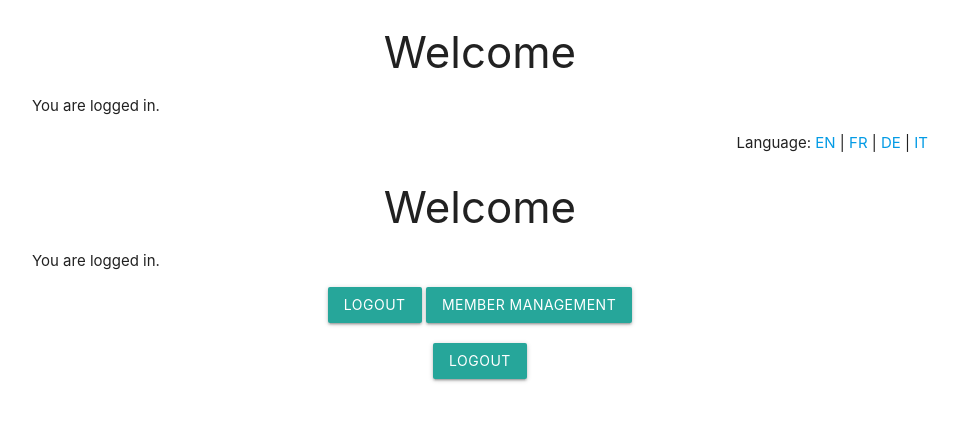
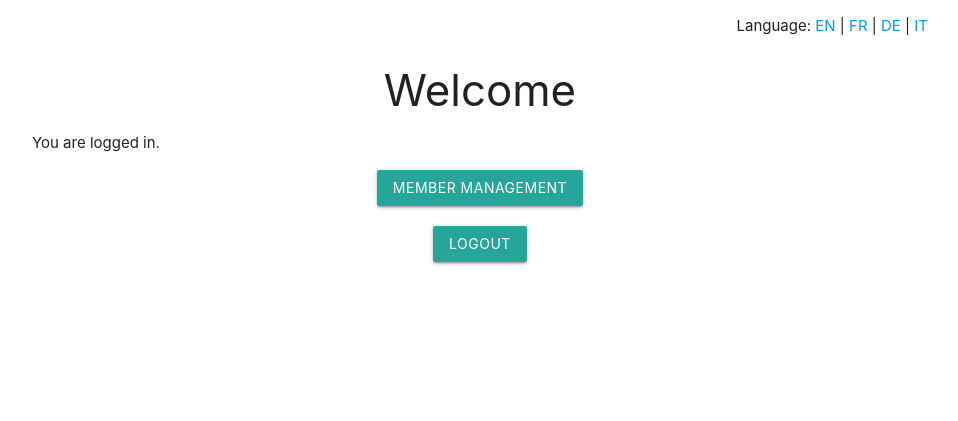
Before and after one commit to dducret/App.CVLG, a PHP site: page /dashboard.php in a window 1280 px wide. Shown: the top 421 px of the page, without its empty margins (160-1118 px from the left). Run offline with PHP 8.4, Linux system fonts and the light colour scheme; the visitor is signed in with stand-in values (Sample User, id 1).

Commit message:
Update dashboard.php

```diff
--- a/public/dashboard.php
+++ b/public/dashboard.php
@@ -10,13 +10,10 @@ if (!isset($_SESSION['user_id'])) {
 <html>
 <head>
     <meta charset="UTF-8">
-    <title>Dashboard</title>
     <title><?= t('welcome') ?></title>
     <link href="https://cdnjs.cloudflare.com/ajax/libs/materialize/1.0.0/css/materialize.min.css" rel="stylesheet">
 </head>
 <body class="container">
-    <h3 class="center-align">Welcome</h3>
-    <p>You are logged in.</p>
     <p class="right-align">
         <?= t('language') ?>:
         <a href="?lang=en">EN</a> |
@@ -27,7 +24,6 @@ if (!isset($_SESSION['user_id'])) {
     <h3 class="center-align"><?= t('welcome') ?></h3>
     <p><?= t('logged_in') ?></p>
     <div class="center-align">
-        <a href="logout.php" class="btn">Logout</a>
         <a href="members.php" class="btn"><?= t('member_management') ?></a>
     </div>
     <div class="center-align" style="margin-top:20px;">
```
